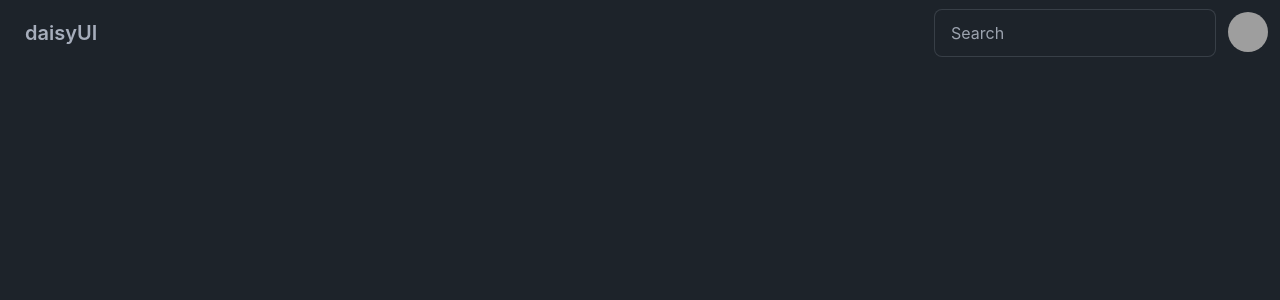
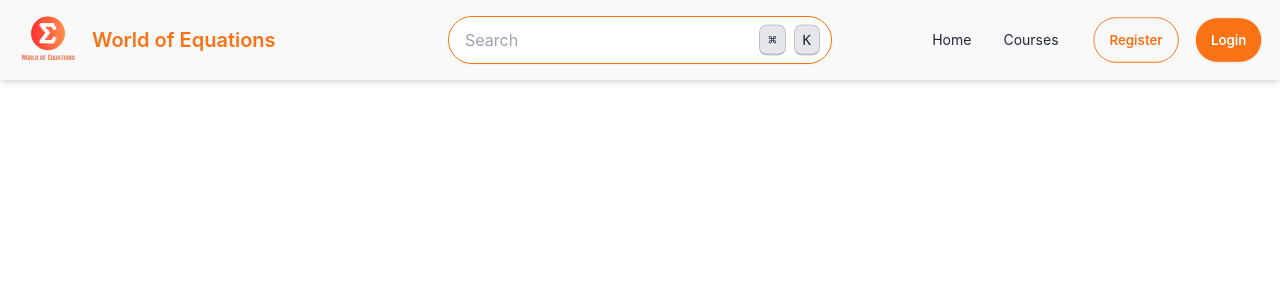
Before and after one commit to iBRabbit/World-of-Equations, a React (Create React App) app in the folder frontend/: page / in a window 1280 px wide. Shown: the top 300 px of the page. Built offline with nearby package versions, Linux system fonts and the light colour scheme; grey boxes are pictures that could not be loaded.

Commit message:
Added navbar.

```diff
--- a/frontend/package.json
+++ b/frontend/package.json
@@ -11,6 +11,8 @@
     "process": "^0.11.10",
     "react": "^18.3.1",
     "react-dom": "^18.3.1",
+    "react-helmet": "^6.1.0",
+    "react-router-dom": "^6.26.2",
     "react-scripts": "5.0.1",
     "web-vitals": "^2.1.4"
   },
--- a/frontend/src/App.js
+++ b/frontend/src/App.js
@@ -1,37 +1,21 @@
+import "./App.css";
+import { BrowserRouter as Router, Route, Routes } from "react-router-dom";
+import { Helmet } from "react-helmet";
+
+import AppNavbar from "./layouts/Navbar";
+
 function App() {
   return (
-    <div className="App" dat>
-      <div className="navbar bg-base-100">
-        <div className="flex-1">
-          <a className="btn btn-ghost text-xl">daisyUI</a>
-        </div>
-        <div className="flex-none gap-2">
-          <div className="form-control">
-            <input type="text" placeholder="Search" className="input input-bordered w-24 md:w-auto" />
-          </div>
-          <div className="dropdown dropdown-end">
-            <div tabIndex={0} role="button" className="btn btn-ghost btn-circle avatar">
-              <div className="w-10 rounded-full">
-                <img alt="Tailwind CSS Navbar component" src="https://img.daisyui.com/images/stock/photo-1534528741775-53994a69daeb.webp" />
-              </div>
-            </div>
-            <ul tabIndex={0} className="menu menu-sm dropdown-content bg-base-100 rounded-box z-[1] mt-3 w-52 p-2 shadow">
-              <li>
-                <a className="justify-between">
-                  Profile
-                  <span className="badge">New</span>
-                </a>
-              </li>
-              <li>
-                <a>Settings</a>
-              </li>
-              <li>
-                <a>Logout</a>
-              </li>
-            </ul>
-          </div>
-        </div>
-      </div>
+    <div className="App">
+      <Helmet>
+        <title>Home</title>
+      </Helmet>
+      <Router>
+        <AppNavbar />
+        <Routes>
+
+        </Routes>
+      </Router>
     </div>
   );
 }
--- /dev/null
+++ b/frontend/src/components/headings/Heading.jsx
@@ -0,0 +1,20 @@
+// src/components/Heading.js
+import React from "react";
+
+const Heading = ({ level, children }) => {
+  const Tag = level || "h1";
+
+  if (level === "h1" && children.length) return <Tag className="text-3xl font-bold text-gray-800 mb-4">{children}</Tag>;
+
+  if (level === "h2" && children.length) return <Tag className="text-2xl font-bold text-gray-800 mb-4">{children}</Tag>;
+
+  if (level === "h3" && children.length) return <Tag className="text-1xl font-bold text-gray-800 mb-4">{children}</Tag>;
+
+  if (level === "h4" && children.length) return <Tag className="text-5l font-bold text-gray-800 mb-4">{children}</Tag>;
+
+  if (level === "h5" && children.length) return <Tag className="text-4l font-bold text-gray-800 mb-4">{children}</Tag>;
+
+  if (level === "h6" && children.length) return <Tag className="text-3l font-bold text-gray-800 mb-4">{children}</Tag>;
+};
+
+export default Heading;
--- /dev/null
+++ b/frontend/src/layouts/Navbar.jsx
@@ -0,0 +1,87 @@
+import React from "react";
+
+const AppNavbar = () => {
+  return (
+    <div className="navbar px-4 shadow-md" style={{ backgroundColor: "#f9f9f9" }}>
+      {/* Navbar Start */}
+      <div className="navbar-start">
+        <a href="/" className="flex items-center">
+          <img src="assets/woe.png" alt="Logo World of Equations" className="w-16 h-16 mr-3" />
+          <span className="text-xl font-semibold" style={{ color: "#f97316" }}>World of Equations</span>
+        </a>
+      </div>
+
+      {/* Navbar Center (Search) */}
+      <div className="navbar-center hidden lg:flex">
+        <div className="relative">
+          <input
+            type="text"
+            className="input input-bordered pl-4 pr-12 py-2 rounded-full w-96 shadow-sm focus:outline-none focus:ring-2"
+            style={{ borderColor: "#f97316", color: "#1f2937" }}
+            placeholder="Search"
+            placeholderStyle={{ color: "#9ca3af" }}
+          />
+          <div className="absolute right-3 top-1/2 transform -translate-y-1/2">
+            <kbd className="kbd kbd-sm bg-gray-200 px-2 py-1 rounded-lg mx-2">⌘</kbd>
+            <kbd className="kbd kbd-sm bg-gray-200 px-2 py-1 rounded-lg">K</kbd>
+          </div>
+        </div>
+      </div>
+
+      {/* Navbar End with Dropdown for Mobile */}
+      <div className="navbar-end">
+        <div className="dropdown dropdown-end lg:hidden">
+          <label tabIndex="0" className="btn btn-ghost lg:hidden">
+            <svg xmlns="http://www.w3.org/2000/svg" className="h-6 w-6" fill="none" viewBox="0 0 24 24" stroke="currentColor">
+              <path strokeLinecap="round" strokeLinejoin="round" strokeWidth="2" d="M4 6h16M4 12h16m-7 6h7" />
+            </svg>
+          </label>
+          <ul tabIndex="0" className="menu-compact dropdown-content menu mt-3 w-52 rounded-box bg-base-100 p-2 shadow">
+            <li>
+              <a>Home</a>
+            </li>
+            <li>
+              <a>Courses</a>
+            </li>
+            <li>
+              <a>Register</a>
+            </li>
+            <li>
+              <a>Login</a>
+            </li>
+          </ul>
+        </div>
+
+        {/* Navbar for Larger Screens */}
+        <div className="hidden lg:flex items-center">
+          <ul className="menu menu-horizontal px-1">
+            <li>
+              <a className="px-4" style={{ color: "#1f2937" }}>Home</a>
+            </li>
+            <li>
+              <a className="px-4" style={{ color: "#1f2937" }}>Courses</a>
+            </li>
+          </ul>
+          <a
+            className="btn btn-outline ml-3 px-4 py-2 text-sm rounded-full transition-all"
+            style={{ borderColor: "#f97316", color: "#f97316" }}
+            onMouseEnter={(e) => (e.target.style.backgroundColor = "#fb923c", e.target.style.color = "#fff")}
+            onMouseLeave={(e) => (e.target.style.backgroundColor = "transparent", e.target.style.color = "#f97316")}
+          >
+            Register
+          </a>
+          <a
+            className="btn ml-3 px-4 py-2 text-sm rounded-full text-white transition-all"
+            style={{ backgroundColor: "#f97316" }}
+            onMouseEnter={(e) => (e.target.style.backgroundColor = "#ea580c")}
+            onMouseLeave={(e) => (e.target.style.backgroundColor = "#f97316")}
+          >
+            Login
+          </a>
+        </div>
+      </div>
+    </div>
+  );
+};
+
+export default AppNavbar;
--- a/frontend/tailwind.config.js
+++ b/frontend/tailwind.config.js
@@ -10,6 +10,6 @@ module.exports = {
     require('daisyui'),
   ],
   daisyui : {
-    themes: ["dark"]
+    themes: ["light"]
   }
 };
```
Also changed, not shown: frontend/public/assets/woe.png (added), 1 other file (tests, documents, lock files or other folders).
